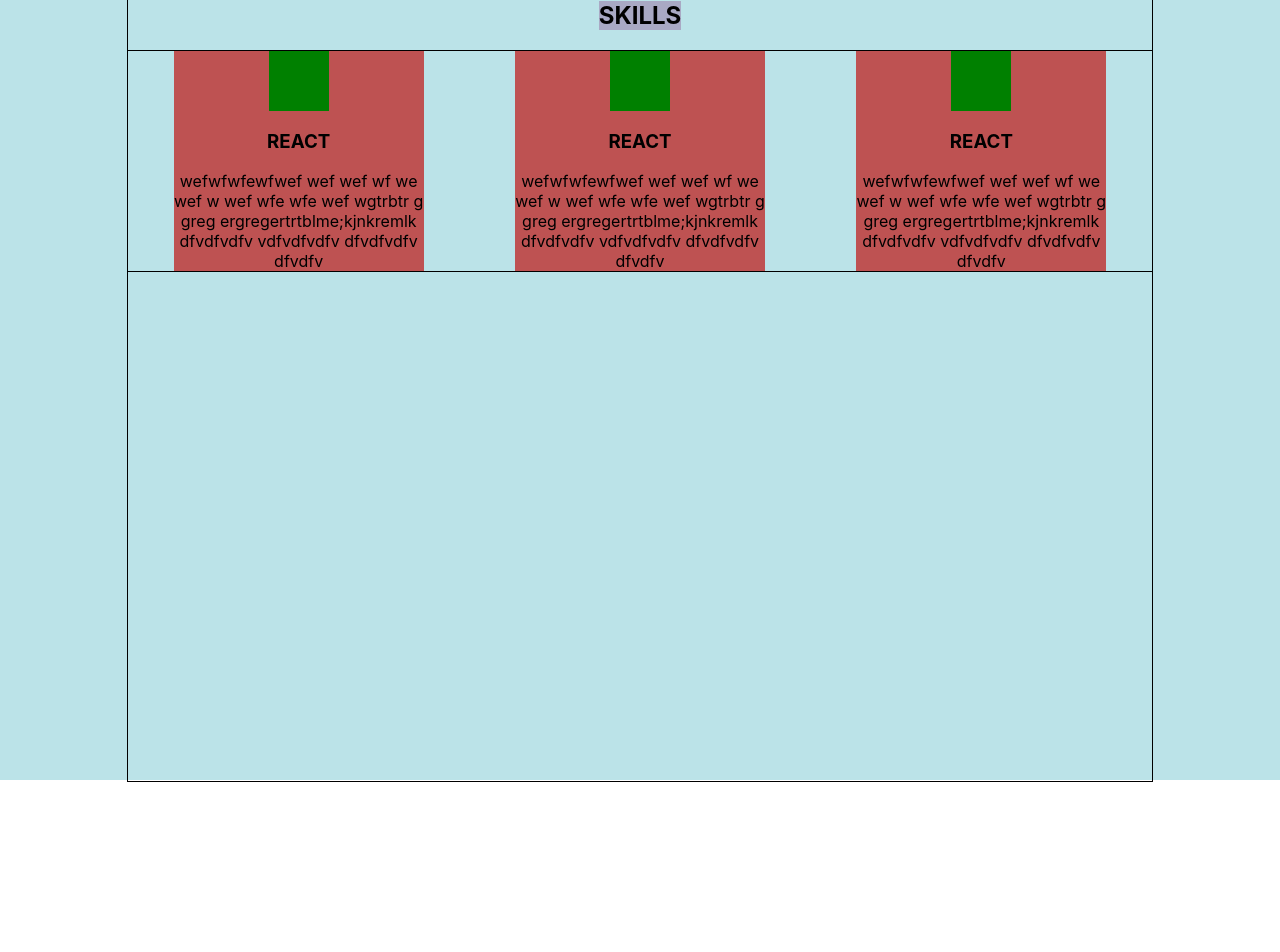
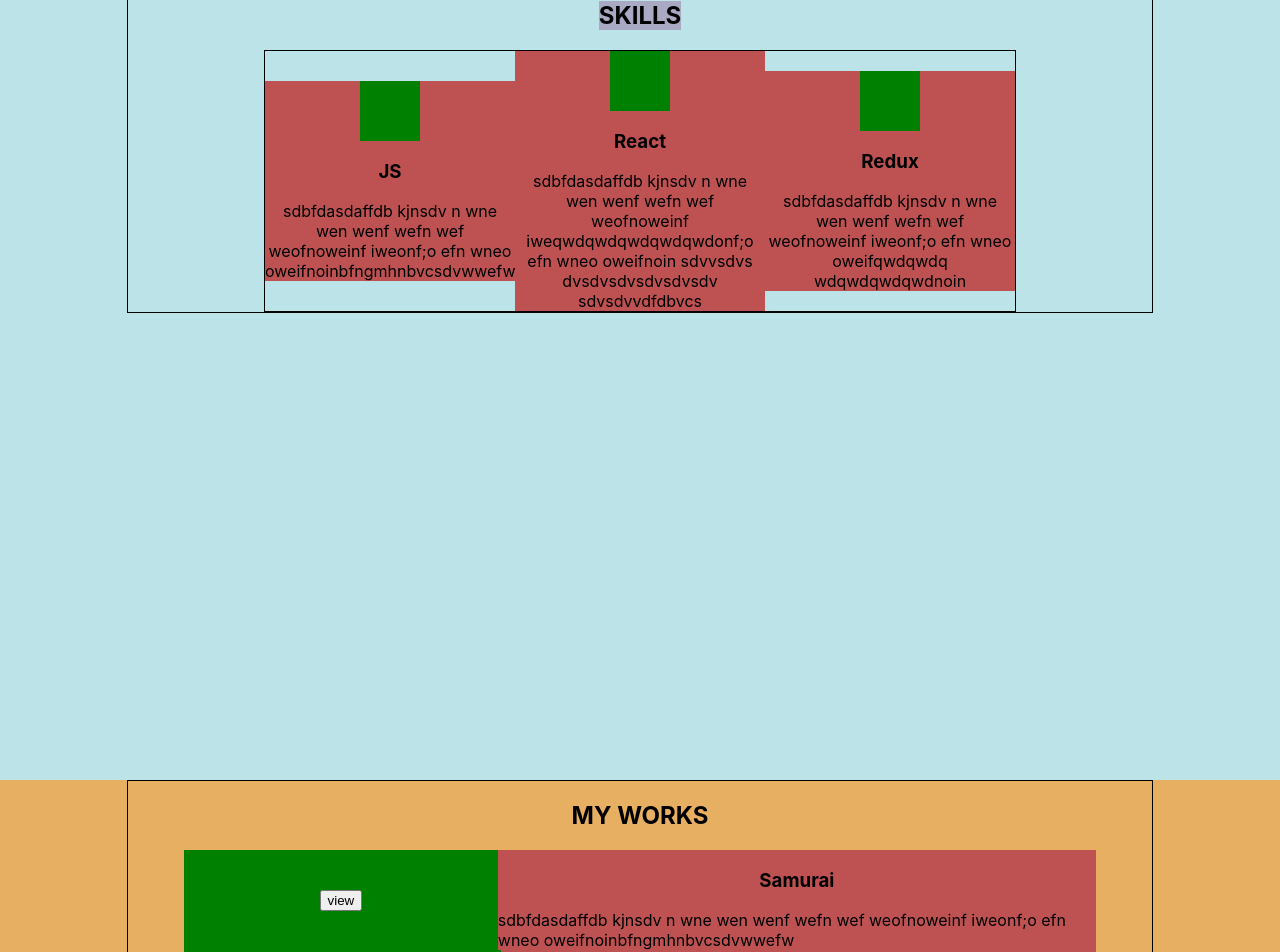
Before and after one commit to PasterIvan/portfolio, a React (Create React App) app: page / in a window 1280 px wide. Shown: the part 900-1852 px from the top of the page. Before the commit the page ends 1682 px from the top, so only its background shows below. Built offline with nearby package versions, Linux system fonts and the light colour scheme.

Commit message:
refactor code

```diff
--- a/package.json
+++ b/package.json
@@ -10,10 +10,16 @@
     "@types/node": "^16.11.36",
     "@types/react": "^18.0.9",
     "@types/react-dom": "^18.0.5",
+    "@types/react-redux": "^7.1.24",
+    "@types/redux": "^3.6.0",
+    "@types/uuid": "^8.3.4",
     "react": "^18.1.0",
     "react-dom": "^18.1.0",
+    "react-redux": "^8.0.2",
     "react-scripts": "5.0.1",
+    "redux": "^4.2.0",
     "typescript": "^4.7.2",
+    "uuid": "^8.3.2",
     "web-vitals": "^2.1.4",
     "yarn": "^1.22.18"
   },
--- a/src/componets/body/Body.tsx
+++ b/src/componets/body/Body.tsx
@@ -2,6 +2,7 @@
 import style from './Body.module.css'
 import {Greeting} from "./Greeting/Greeting";
 import {Skills} from "./Skills/Skills";
+import {Works} from "./works/Works";
 
 
 export const Body = () => {
@@ -9,6 +10,7 @@
         <div className={style.body}>
             <Greeting/>
             <Skills/>
+            <Works/>
         </div>
     )
 }
--- a/src/componets/body/Skills/Skill.module.css
+++ b/src/componets/body/Skills/Skill.module.css
@@ -4,7 +4,6 @@
     background-color: #be5252;
     align-items: center;
     flex-direction: column;
-    justify-content: flex-start;
 
 }
 .item {
@@ -16,5 +15,6 @@
 
 }
 .description {
+    width: 100%;
     text-align: center;
 }
--- a/src/componets/body/Skills/Skill.tsx
+++ b/src/componets/body/Skills/Skill.tsx
@@ -1,20 +1,20 @@
 import React from "react";
 import style from './Skill.module.css'
 
+type PropsType =  {
+    id: string
+    img: string
+    title: string
+    description: string
+}
 
-export const Skill = () => {
+export const Skill = (props: PropsType) => {
     return (
         <div className={style.skill}>
             <div className={style.item}></div>
-            <h3 className={style.title}>REACT</h3>
+            <h3 className={style.title}>{props.title}</h3>
             <span className={style.description}>
-                wefwfwfewfwef wef wef wf we wef w
-                 wef wfe wfe wef wgtrbtr
-                 g greg ergregertrtblme;kjnkremlk
-                dfvdfvdfv
-                vdfvdfvdfv
-                dfvdfvdfv
-                dfvdfv
+                {props.description}
             </span>
         </div>
     )
--- a/src/componets/body/Skills/Skills.module.css
+++ b/src/componets/body/Skills/Skills.module.css
@@ -1,12 +1,11 @@
 .skillsBlock {
-    height: 100vh;
+    min-height: 100vh;
     background-color: #bbe3e8;
 }
 
 .skillsContainer {
-    align-items: center;
     flex-direction: column;
-    justify-content: flex-start;
+    justify-content: space-around;
 }
 
 .title {
@@ -15,8 +14,8 @@
 
 .skills {
     border: 1px solid;
-    width: 100%;
     display: flex;
-    justify-content: space-around;
+    align-items: center;
+    justify-content: space-between;
 
 }
--- a/src/componets/body/Skills/Skills.tsx
+++ b/src/componets/body/Skills/Skills.tsx
@@ -1,17 +1,57 @@
-import React from "react";
+import React, {useState} from "react";
 import style from './Skills.module.css'
 import containerStyle from './../../../common/styles/Container.module.css'
 import {Skill} from "./Skill";
+import {v1} from "uuid";
+
+export type SkillType = {
+    id: string
+    img: string
+    title: string
+    description: string
+}
 
 export const Skills = () => {
+
+    let [skills, setSkills] = useState<Array<SkillType>>([
+            {
+                id: v1(), img: "", title: "JS",
+                description: 'sdbfdasdaffdb kjnsdv n wne wen wenf wefn wef ' +
+                    'weofnoweinf iweonf;o efn ' +
+                    ' wneo oweifnoinbfngmhnbvcsdvw' +
+                    'wefw'
+            },
+            {
+                id: v1(), img: "", title: "React",
+                description: 'sdbfdasdaffdb kjnsdv n wne wen wenf wefn wef ' +
+                    'weofnoweinf iweqwdqwdqwdqwdqwdonf;o efn ' +
+                    ' wneo oweifnoin  sdv' +
+                    'vsdvs dvsdvsdv' +
+                    'sdvsdv' +
+                    'sdv sdvsdv' +
+                    'vdfdbvcs'
+            },
+            {
+                id: v1(), img: "", title: "Redux",
+                description: 'sdbfdasdaffdb kjnsdv n wne wen wenf wefn wef ' +
+                    'weofnoweinf iweonf;o efn ' +
+                    ' wneo oweifqwdqwdq wdqwdqwdqwdnoin'
+            }
+        ]
+    );
+
     return (
         <div className={style.skillsBlock}>
-            <div className= {`${containerStyle.container} ${style.skillsContainer}`} >
+            <div className={`${containerStyle.container} ${style.skillsContainer}`}>
                 <h2 className={style.title}>SKILLS</h2>
                 <div className={style.skills}>
-                    <Skill />
-                    <Skill />
-                    <Skill />
+                    {skills.map(s => {
+                        return <Skill
+                            id={s.id}
+                            img={s.img}
+                            title={s.title}
+                            description={s.description}/>
+                    })}
                 </div>
             </div>
         </div>
--- /dev/null
+++ b/src/componets/body/works/Work.module.css
@@ -0,0 +1,27 @@
+.work {
+    display: flex;
+    background-color: #be5252;
+    align-items: center;
+    justify-content: flex-start;
+
+}
+.item {
+    width: 50%;
+    height: 100px;
+    background-color: green;
+    display: flex;
+    align-items: center;
+    justify-content: center;
+}
+.text{
+    display: flex;
+    flex-direction: column;
+    align-items: center;
+    }
+
+.title {
+
+}
+.description {
+
+}
--- /dev/null
+++ b/src/componets/body/works/Work.tsx
@@ -0,0 +1,25 @@
+import React from "react";
+import style from './Work.module.css'
+
+type PropsType =  {
+    id: string
+    img: string
+    title: string
+    description: string
+}
+
+export const Work = (props: PropsType) => {
+    return (
+        <div className={style.work}>
+            <div className={style.item}>
+                <button>view</button>
+            </div>
+            <div className={style.text}>
+                <h3 className={style.title}>{props.title}</h3>
+                <span className={style.description}>
+                {props.description}
+            </span>
+            </div>
+        </div>
+    )
+}
--- a/src/componets/body/works/Works.module.css
+++ b/src/componets/body/works/Works.module.css
@@ -1,3 +1,7 @@
+.worksBlock {
+    min-height: 100vh;
+    background-color: #e7af62;
+}
 .worksContainer {
     align-items: center;
     flex-direction: column;
--- a/src/componets/body/works/Works.tsx
+++ b/src/componets/body/works/Works.tsx
@@ -1,14 +1,60 @@
-import React from "react";
+import React, {useState} from "react";
 import style from './Works.module.css'
 import containerStyle from './../../../common/styles/Container.module.css'
+import {Work} from "./Work";
+import {v1} from "uuid";
+
+export type WorkType = {
+    id: string
+    img: string
+    title: string
+    description: string
+}
 
 export const Works = () => {
+
+    let [works, setWorks] = useState<Array<WorkType>>([
+            {
+                id: v1(), img: "", title: "Samurai",
+                description: 'sdbfdasdaffdb kjnsdv n wne wen wenf wefn wef ' +
+                    'weofnoweinf iweonf;o efn ' +
+                    ' wneo oweifnoinbfngmhnbvcsdvw' +
+                    'wefw'
+            },
+            {
+                id: v1(), img: "", title: "TodoList",
+                description: 'sdbfdasdaffdb kjnsdv n wne wen wenf wefn wef ' +
+                    'weofnoweinf iweqwdqwdqwdqwdqwdonf;o efn ' +
+                    ' wneo oweifnoin'
+            },
+        {
+                id: v1(), img: "", title: "Portfolio",
+                description: 'sdbfdasdaffdb kjnsdv n wne wen wenf wefn wef ' +
+                    'weofnoweinf iweqwdqwdqwdqwdqwdonf;o efn ' +
+                    ' wneo oweifnoin'
+            },
+        {
+                id: v1(), img: "", title: "CodeWars",
+                description: 'sdbfdasdaffdb kjnsdv n wne wen wenf wefn wef ' +
+                    'weofnoweinf iweqwdqwdqwdqwdqwdonf;o efn ' +
+                    ' wneo oweifnoin'
+            }
+        ]
+    );
+
     return (
         <div className={style.worksBlock}>
             <div className= {`${containerStyle.container} ${style.worksContainer}`} >
-                <h2 className={style.title}>SKILLS</h2>
+                <h2 className={style.title}>MY WORKS</h2>
                 <div className={style.works}>
-
+                    {works.map(w=>{
+                        return <Work
+                            id={w.id}
+                            img={w.img}
+                            title={w.title}
+                            description={w.description}
+                        />
+                    })}
                 </div>
             </div>
         </div>
--- /dev/null
+++ b/src/store/state.ts
@@ -0,0 +1,2 @@
+import React, {useState} from "react";
+import {v1} from 'uuid';
```
Also changed, not shown: src/App.tsx (+8 -1 lines).
